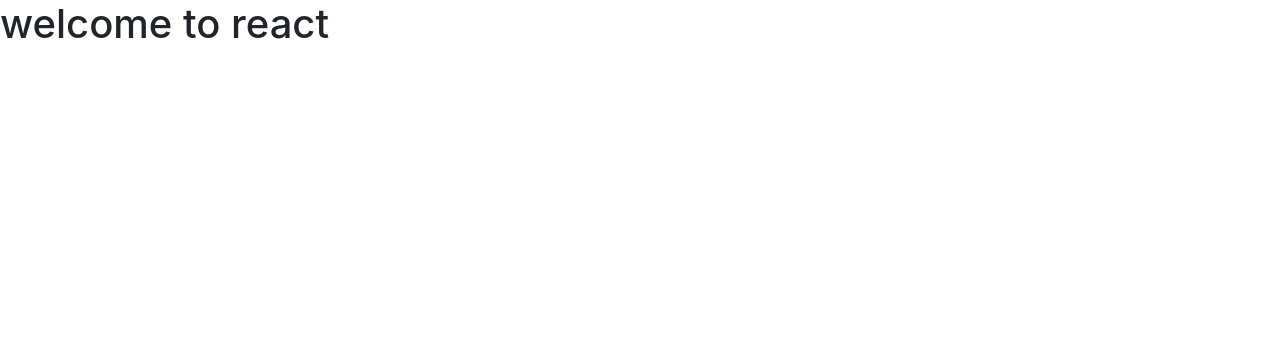
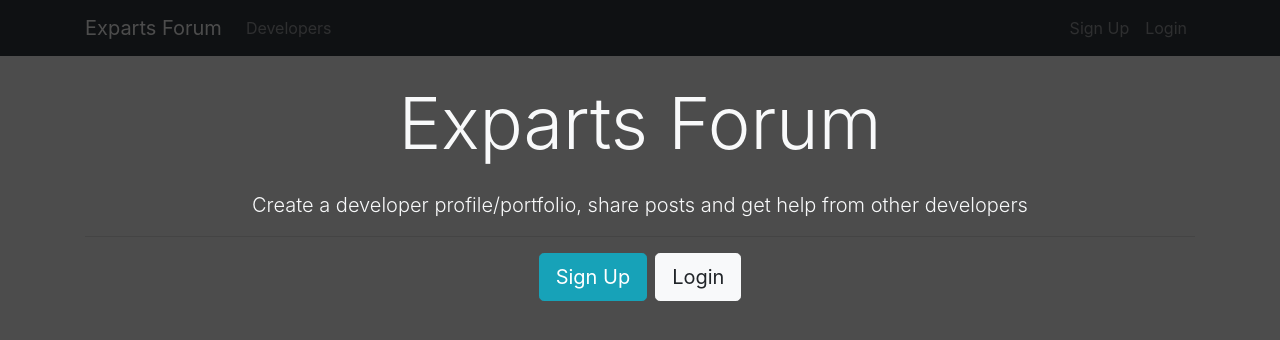
Before and after one commit to jdhova/Expartsforum, a React (Create React App) app in the folder expartsforum-react-frontend/: page / in a window 1280 px wide. Shown: the top 340 px of the page. Built offline with nearby package versions, Linux system fonts and the light colour scheme.

Commit message:
ligin react router done

```diff
--- a/expartsforum-react-frontend/package.json
+++ b/expartsforum-react-frontend/package.json
@@ -5,6 +5,7 @@
   "dependencies": {
     "react": "^16.8.4",
     "react-dom": "^16.8.4",
+    "react-router-dom": "^4.3.1",
     "react-scripts": "2.1.8"
   },
   "scripts": {
@@ -14,7 +15,6 @@
     "eject": "react-scripts eject"
   },
   "proxy": "http://localhost:3001",
-
   "eslintConfig": {
     "extends": "react-app"
   },
--- a/expartsforum-react-frontend/src/App.js
+++ b/expartsforum-react-frontend/src/App.js
@@ -1,12 +1,25 @@
 import React, { Component } from 'react';
+import Navbar from './components/layout/Navbar';
+import Footer from './components/layout/Footer';
+import Landing from './components/layout/Landing';
+import { BrowserRouter as Router, Route} from 'react-router-dom';
+import Register from './components/auth/register'
+import Login from './components/auth/login'
 import './App.css';
 
 class App extends Component {
   render() {
     return (
-      <div className="App">
-        <h1>welcome to react</h1>
-      </div>
+      <Router>
+          <div className="App">
+          <Navbar/>
+          <div className ="container"/>
+          <Route exact path = "/"  component={ Landing }/>
+          <Route exact path = "/login" component={Login}/>
+          <Route exact path = "/register" component={Register}/>
+          {/* <Footer /> */}
+        </div>
+      </Router>
     );
   }
 }
--- /dev/null
+++ b/expartsforum-react-frontend/src/components/auth/login.js
@@ -0,0 +1,15 @@
+
+
+import React, { Component } from 'react'
+
+ class Login extends Component {
+  render() {
+    return (
+      <div>
+        <h1>Login here</h1>
+      </div>
+    )
+  }
+}
+
+export default Login;
--- /dev/null
+++ b/expartsforum-react-frontend/src/components/auth/register.js
@@ -0,0 +1,14 @@
+
+import React, { Component } from 'react'
+
+class Register extends Component {
+  render() {
+    return (
+      <div>
+          <h1>Register here</h1>
+      </div>
+    )
+  }
+}
+
+export default Register;
--- /dev/null
+++ b/expartsforum-react-frontend/src/components/layout/Footer.js
@@ -0,0 +1,14 @@
+
+import React from 'react'
+
+ function Footer() {
+  return (
+        <div>
+          <footer className="bg-dark text-white mb-95 p-4 text-center">
+                Copyright &copy; {new Date().getFullYear()} Exparts Forum
+            </footer>
+        </div>
+  )
+}
+
+export default Footer
--- /dev/null
+++ b/expartsforum-react-frontend/src/components/layout/Landing.js
@@ -0,0 +1,30 @@
+
+import React, { Component } from 'react'
+import {Link} from 'react-router-dom'
+
+ class Landing extends Component {
+  render() {
+    return (
+    //   <React.Fragment>
+    <div className="dark-overlay landing-inner text-light">
+      <div className="container">
+        <div className="row">
+          <div className="col-md-12 text-center">
+            <h1 className="display-3 mb-4">Exparts Forum
+            </h1>
+            <p className="lead"> Create a developer profile/portfolio, share posts and get help from other developers</p>
+            <hr />
+            <Link to ="/register" className="btn btn-lg btn-info mr-2">
+            Sign Up</Link>
+            <Link to = "/login" className="btn btn-lg btn-light">
+            Login</Link>
+          </div>
+        </div>
+      </div>
+    </div>
+    //   </React.Fragment>
+    )
+  }
+}
+
+export default  Landing;
--- /dev/null
+++ b/expartsforum-react-frontend/src/components/layout/Navbar.js
@@ -0,0 +1,40 @@
+
+import React, { Component } from 'react'
+import {Link} from 'react-router-dom'
+
+ class Navbar extends Component {
+  render() {
+    return (
+      <React.Fragment>
+        <nav className="navbar navbar-expand-sm navbar-dark bg-dark mb-4">
+            <div className="container">
+            <Link className="navbar-brand" to="/">Exparts Forum</Link>
+            <button className="navbar-toggler" type="button" data-toggle="collapse" data-target="#mobile-nav">
+                <span className="navbar-toggler-icon"></span>
+            </button>
+
+            <div className="collapse navbar-collapse" id="mobile-nav">
+                <ul className="navbar-nav mr-auto">
+                <li className="nav-item">
+                    <Link className="nav-link" to="/profiles"> Developers
+                    </Link>
+                </li>
+                </ul>
+
+                <ul className="navbar-nav ml-auto">
+                <li className="nav-item">
+                    <Link className="nav-link" to="/register">Sign Up</Link>
+                </li>
+                <li className="nav-item">
+                    <Link className="nav-link" to="/login">Login</Link>
+                </li>
+                </ul>
+            </div>
+            </div>
+        </nav>
+  </React.Fragment>
+    )
+  }
+}
+
+export default Navbar;
```
Also changed, not shown: 1 other file (tests, documents, lock files or other folders).
